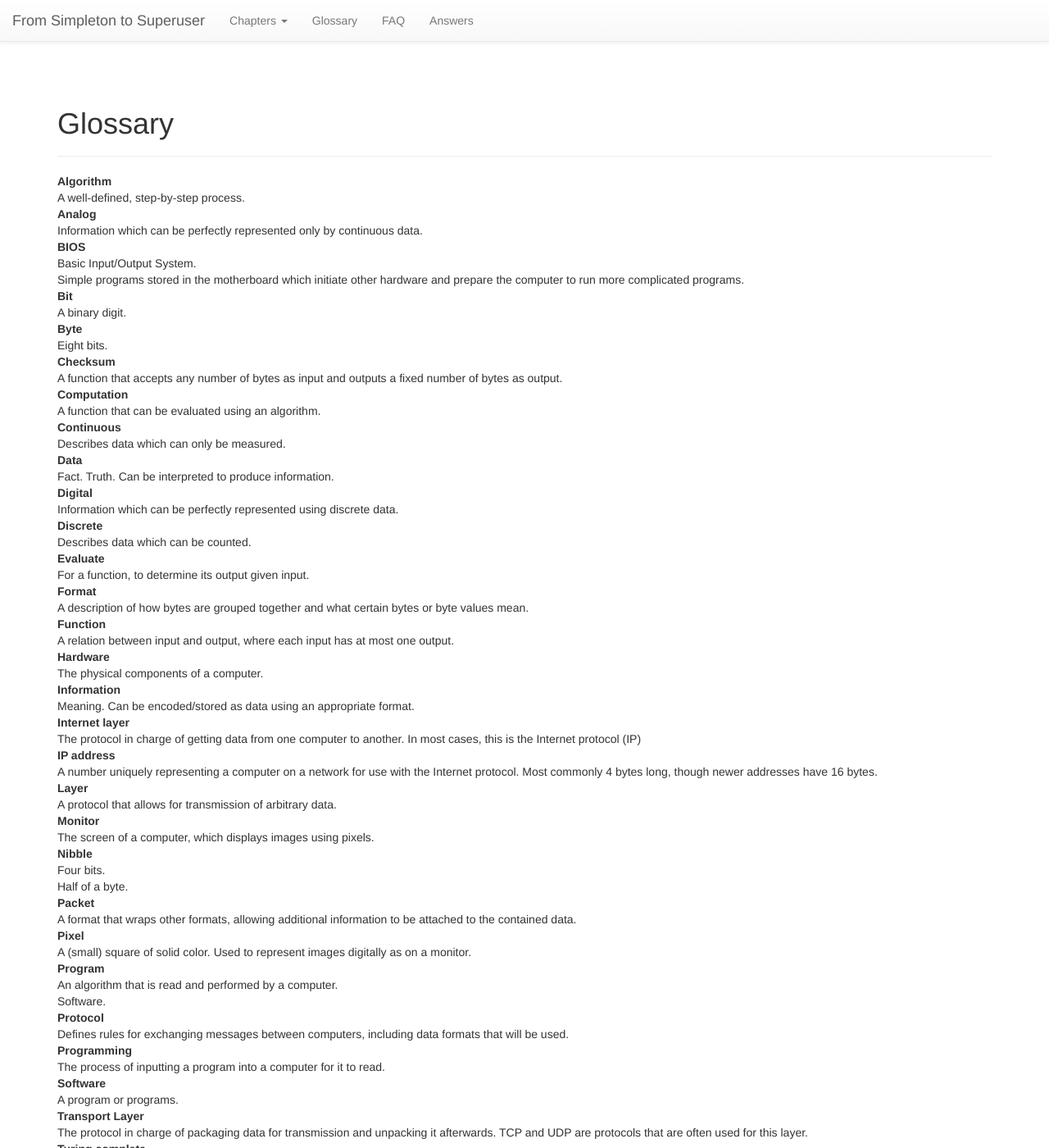
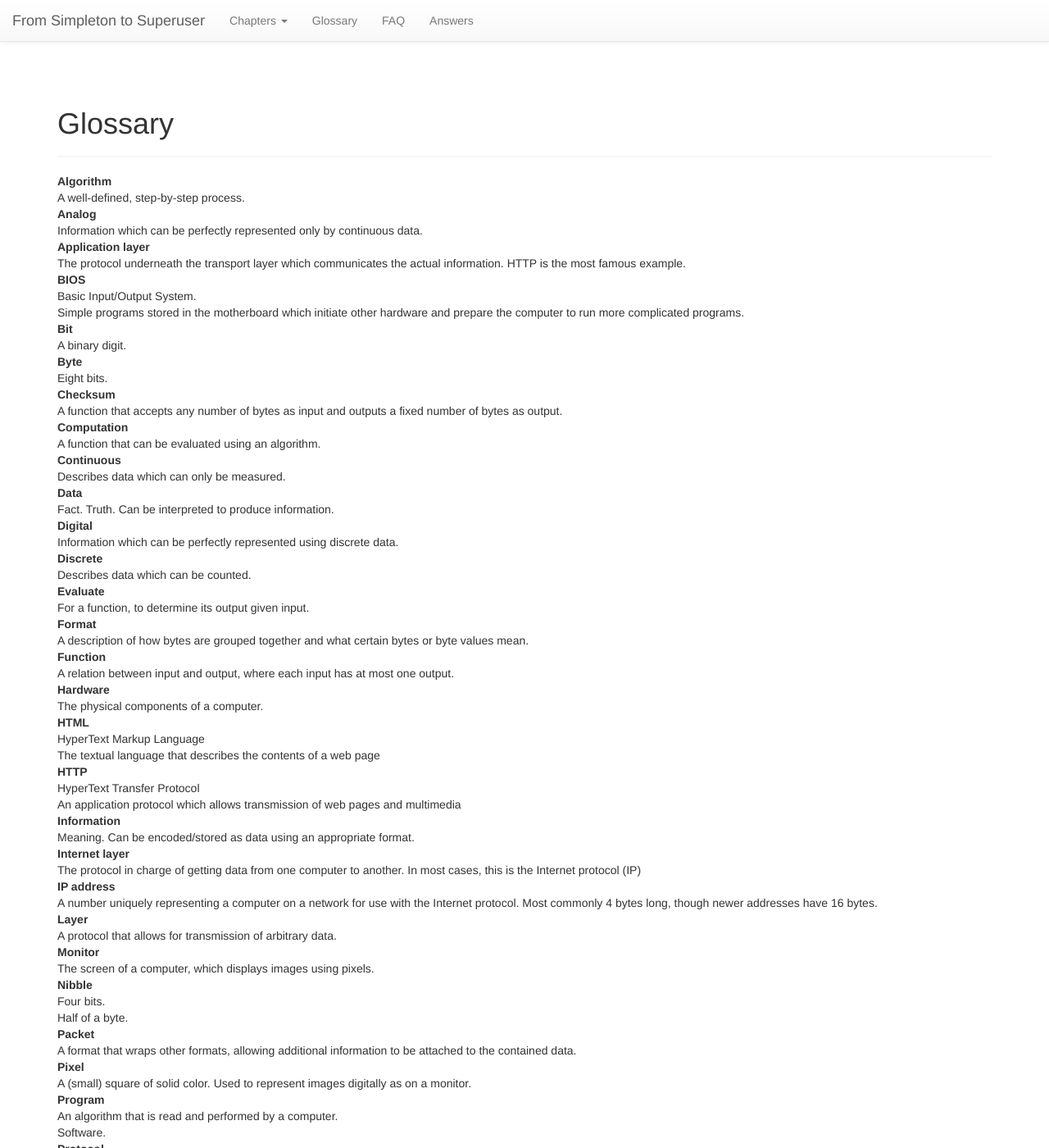
Before and after one commit to silverhammermba/superuser, a Jekyll site: the page built from extras/glossary.markdown, in a window 1280 px wide and 1400 px high. Shown: the whole window at 82% size. Built offline with Jekyll 4.4.1, drawn with Linux system fonts in a browser that asks for light colours; nearby versions of some CDN libraries.

Commit message:
Add definitions. Fix a typo

```diff
--- a/extras/answers.markdown
+++ b/extras/answers.markdown
@@ -58,7 +58,7 @@
 4. Not provided.
 5. Hexadecimal digits correspond to quadruplets of binary digits, and octal
    digits correspond to triplets of binary digits. Note that 16 = 2<sup>4</sup>
-   and 8 = 2<sup>3</sup>. From there you should be able to figoure out what the
+   and 8 = 2<sup>3</sup>. From there you should be able to figure out what the
    tricks are for converting between base 3 and base 9 or base 6 and base 36,
    etc.
 
--- a/extras/glossary.markdown
+++ b/extras/glossary.markdown
@@ -8,6 +8,10 @@
 
 Analog
 : Information which can be perfectly represented only by continuous data.
+
+Application layer
+: The protocol underneath the transport layer which communicates the actual
+  information. HTTP is the most famous example.
 
 BIOS
 : Basic Input/Output System.
@@ -51,6 +55,14 @@
 
 Hardware
 : The physical components of a computer.
+
+HTML
+: HyperText Markup Language
+: The textual language that describes the contents of a web page
+
+HTTP
+: HyperText Transfer Protocol
+: An application protocol which allows transmission of web pages and multimedia
 
 Information
 : Meaning. Can be encoded/stored as data using an appropriate format.
```
